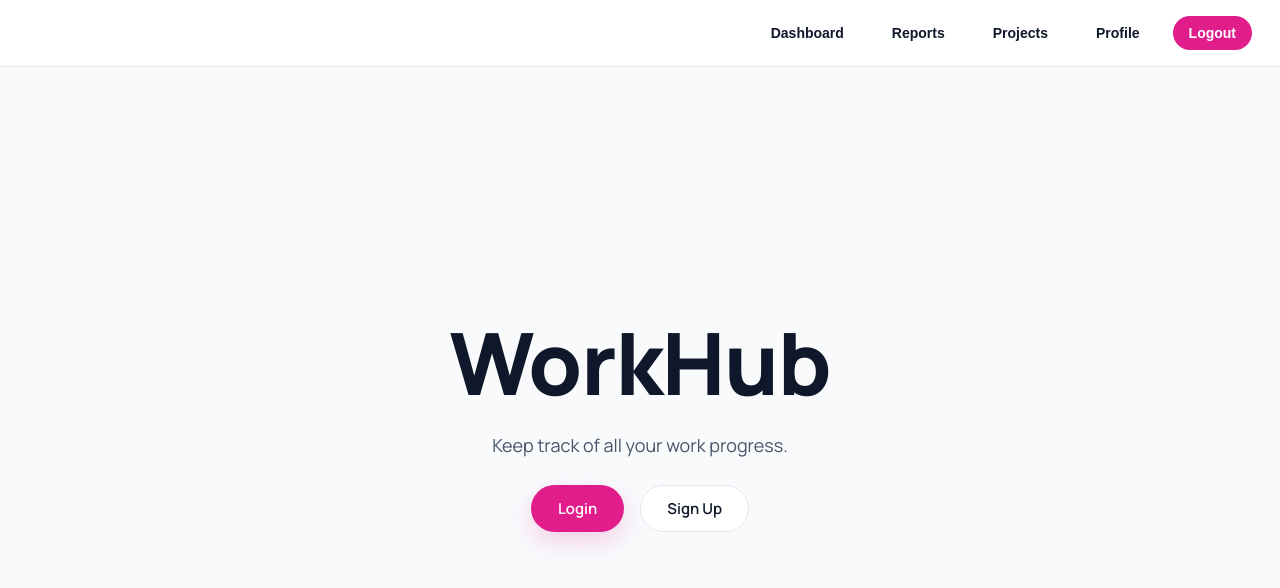
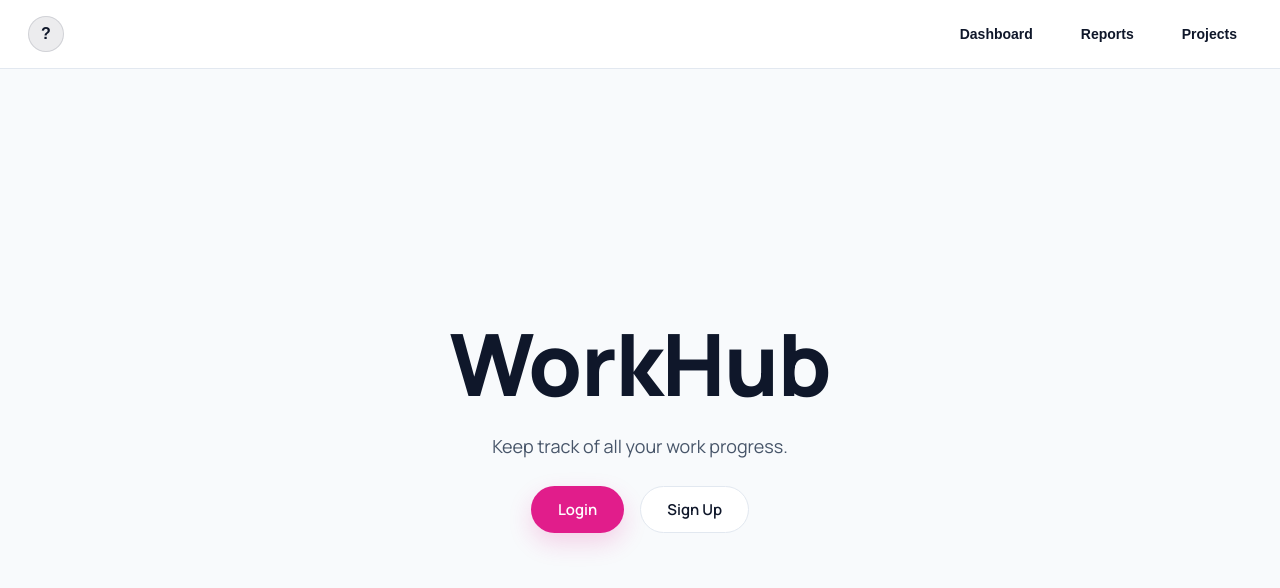
Before and after one commit to daebakkk/workhub-backend, a React (Vite) app: page / in a window 1280 px wide. Shown: the top 588 px of the page. Built offline with nearby package versions, Linux system fonts and the light colour scheme; no server answers.

Commit message:
pic change

```diff
--- a/src/components/Navbar.css
+++ b/src/components/Navbar.css
@@ -2,6 +2,39 @@
   display: flex;
   align-items: center;
   gap: 18px;
+}
+
+.navbarHome {
+  width: 100%;
+}
+
+.profileIcon {
+  width: 36px;
+  height: 36px;
+  border-radius: 50%;
+  background: rgba(15, 23, 42, 0.08);
+  color: #0f172a;
+  display: inline-flex;
+  align-items: center;
+  justify-content: center;
+  font-weight: 700;
+  font-family: 'Poppins', sans-serif;
+  border: 1px solid rgba(15, 23, 42, 0.12);
+  transition: transform 0.2s ease, border-color 0.2s ease, color 0.2s ease;
+}
+
+.profileIcon:hover {
+  transform: translateY(-1px);
+  border-color: rgba(225, 29, 139, 0.4);
+  color: #e11d8b;
+}
+
+.profileIconLeft {
+  margin-right: auto;
+}
+
+.profileIconRight {
+  margin-left: auto;
 }
 
 .navItem {
--- a/src/components/Navbar.jsx
+++ b/src/components/Navbar.jsx
@@ -6,8 +6,15 @@ export default function Navbar() {
   const location = useLocation();
   const navigate = useNavigate();
   const currentPath = location.pathname;
+  const isHome = currentPath === '/';
   const storedUser = localStorage.getItem('user');
   const user = storedUser ? JSON.parse(storedUser) : null;
+
+  function getInitial() {
+    if (user?.first_name) return user.first_name.charAt(0).toUpperCase();
+    if (user?.username) return user.username.charAt(0).toUpperCase();
+    return '?';
+  }
 
   function handleLogout() {
     localStorage.removeItem('token');
@@ -17,20 +24,28 @@ export default function Navbar() {
   }
 
   return (
-    <nav className="navbar">
+    <nav className={`navbar ${isHome ? 'navbarHome' : ''}`}>
+      <Link
+        to="/profile"
+        className={`profileIcon ${isHome ? 'profileIconLeft' : 'profileIconRight'}`}
+        aria-label="Profile"
+        title="Profile"
+      >
+        {getInitial()}
+      </Link>
       {currentPath !== "/dashboard" && (
         <Link to="/dashboard" className="navItem">Dashboard</Link>)}
       {currentPath !== "/reports" && (
         <Link to="/reports" className="navItem">Reports</Link>)}
       {currentPath !== "/projects" && (
         <Link to="/projects" className="navItem">Projects</Link>)}
-      {currentPath !== "/profile" && (
-        <Link to="/profile" className="navItem">Profile</Link>)}
       {user?.role === 'admin' && currentPath !== "/admin/approvals" && (
         <Link to="/admin/approvals" className="navItem">Approvals</Link>)}
-      <button className="navBtn" type="button" onClick={handleLogout}>
-        Logout
-      </button>
+      {!isHome && (
+        <button className="navBtn" type="button" onClick={handleLogout}>
+          Logout
+        </button>
+      )}
     </nav>
   );
 }
--- a/src/index.css
+++ b/src/index.css
@@ -865,7 +865,7 @@ a {
 
 .projectTileMeta {
   margin: 6px 0 0;
-  font-size: 13px;
+  font-size: 12px;
   color: var(--text-muted);
 }
 
--- a/src/pages/Projects.jsx
+++ b/src/pages/Projects.jsx
@@ -238,7 +238,7 @@ function Projects() {
                     <div>
                       <p className="projectTileName">{project.name}</p>
                       <p className="projectTileMeta">
-                        {project.description || 'No description yet'}
+                        ({project.description || 'No description yet'})
                       </p>
                     </div>
                     <span className={`projectBadge ${badgeClass}`}>
```
